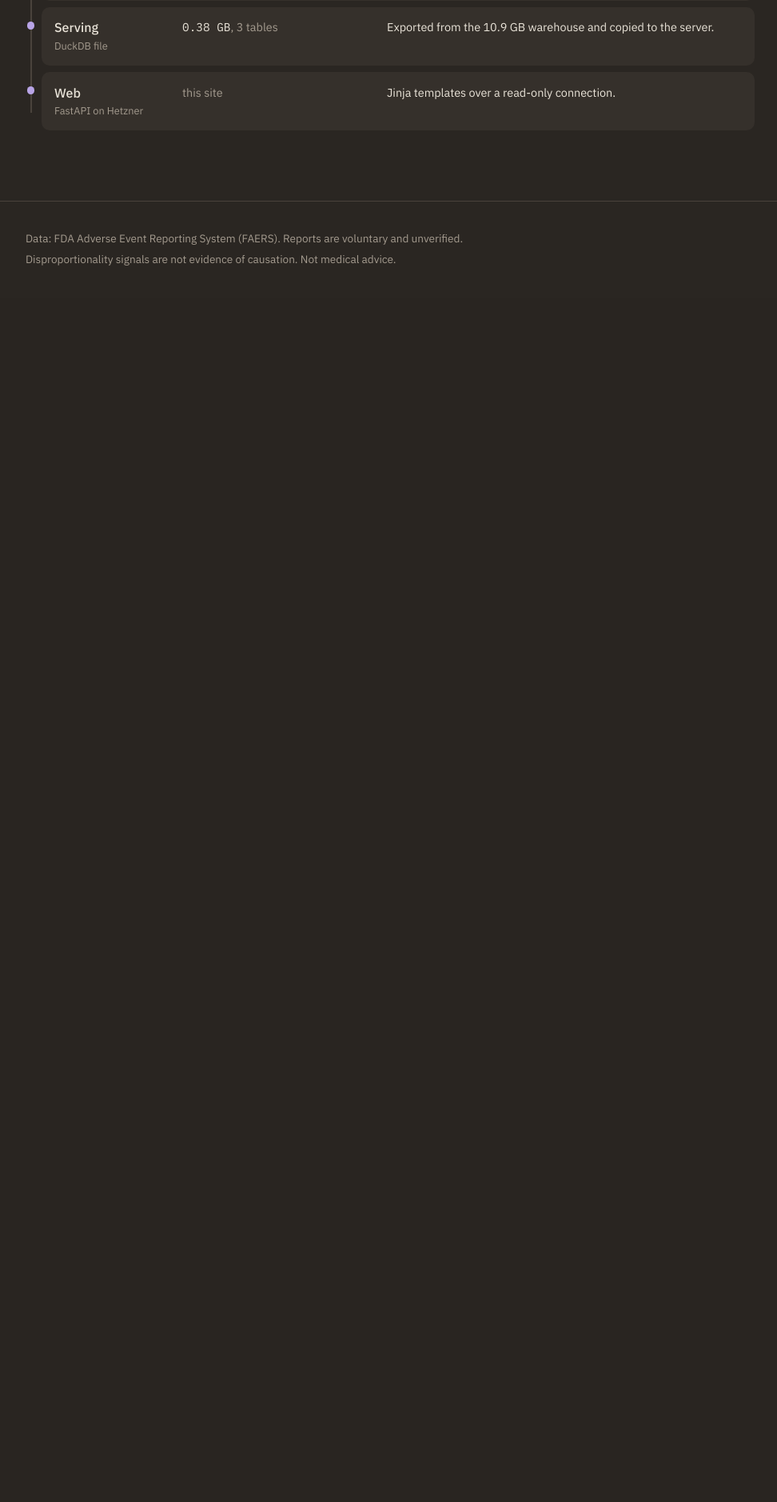
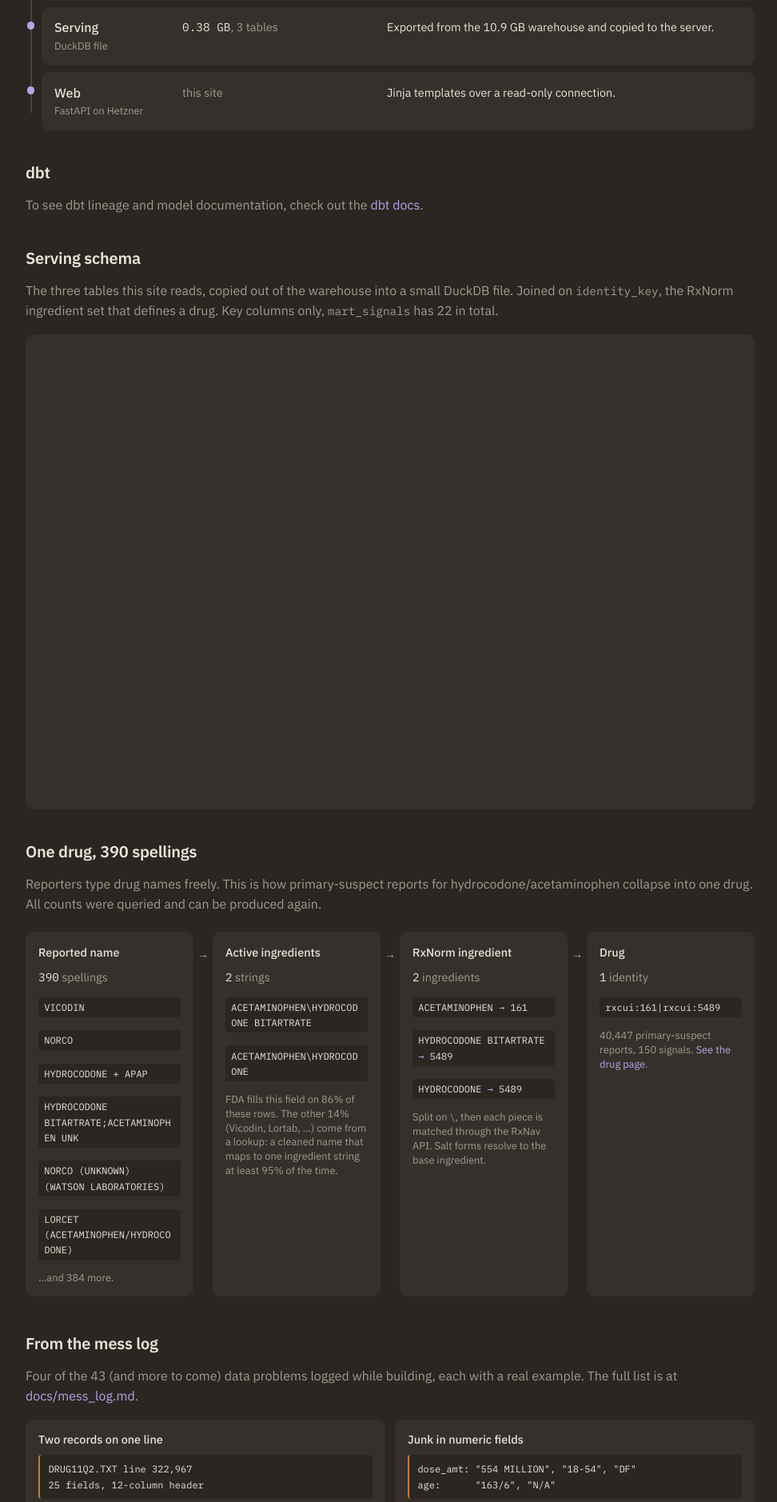
Before and after one commit to DeanKuhn/pharmawatch, a FastAPI app: template src/api/templates/methodology.html in a window 1280 px wide. Shown: the part 993-2871 px from the top of the page at 80% size, without its empty margins (152-1124 px from the left). Before the commit the page ends 1325 px from the top, so only its background shows below. Run offline with FastAPI, Linux system fonts and the light colour scheme; the template is opened without the code that fills it, so the values that code supplies are empty.

Commit message:
added dbt, mermaid ERD, drugname and mess log showcase

```diff
--- a/src/api/templates/methodology.html
+++ b/src/api/templates/methodology.html
@@ -104,4 +104,169 @@
     <div class="stage-note">Jinja templates over a read-only connection.</div>
   </li>
 </ol>
+
+<h2>dbt</h2>
+<p class="muted">
+  To see dbt lineage and model documentation,
+  check out the <a href="/static/dbt-docs.html">dbt docs</a>.
+</p>
+
+<h2>Serving schema</h2>
+<p class="muted">
+  The three tables this site reads, copied out of the warehouse into a small DuckDB file.
+  Joined on <code>identity_key</code>, the RxNorm ingredient set that defines a drug.
+  Key columns only, <code>mart_signals</code> has 22 in total.
+</p>
+<div class="diagram">
+  <pre class="mermaid">
+erDiagram
+  dim_drug ||--o{ mart_signals : "identity_key"
+  mart_signals ||--|{ mart_pair_quarters : "identity_key, reaction_pt"
+
+  dim_drug {
+    varchar drug_key PK "surrogate"
+    varchar identity_key UK "sorted RxNorm ingredients"
+    varchar drug_label "most-reported name"
+    bigint n_signals "pairs with ic025 > 0"
+  }
+  mart_signals {
+    varchar identity_key PK, FK
+    varchar reaction_pt PK "MedDRA term"
+    bigint a "2x2 counts a, b, c, d"
+    double ic025 "rank score"
+    double ic025_nolw "without lawyer reports"
+    double pct_lw "lawyer-reported share"
+    date peak_quarter
+  }
+  mart_pair_quarters {
+    varchar identity_key PK, FK
+    varchar reaction_pt PK, FK
+    date report_quarter PK
+    bigint n_cases
+    bigint n_cases_nolw
+  }
+  </pre>
+</div>
+
+<h2>One drug, 390 spellings</h2>
+<p class="muted">
+  Reporters type drug names freely. This is how primary-suspect reports for
+  hydrocodone/acetaminophen collapse into one drug.
+  All counts were queried and can be produced again.
+</p>
+
+<ol class="trace">
+  <li class="trace-step">
+    <div class="trace-label">Reported name</div>
+    <div class="trace-count"><span class="count">390</span> spellings</div>
+    <ul class="chips">
+      <li>VICODIN</li>
+      <li>NORCO</li>
+      <li>HYDROCODONE + APAP</li>
+      <li>HYDROCODONE BITARTRATE;ACETAMINOPHEN UNK</li>
+      <li>NORCO (UNKNOWN) (WATSON LABORATORIES)</li>
+      <li>LORCET (ACETAMINOPHEN/HYDROCODONE)</li>
+    </ul>
+    <div class="trace-note">…and 384 more.</div>
+  </li>
+  <li class="trace-step">
+    <div class="trace-label">Active ingredients</div>
+    <div class="trace-count"><span class="count">2</span> strings</div>
+    <ul class="chips">
+      <li>ACETAMINOPHEN\HYDROCODONE BITARTRATE</li>
+      <li>ACETAMINOPHEN\HYDROCODONE</li>
+    </ul>
+    <div class="trace-note">
+      FDA fills this field on 86% of these rows. The other 14% (Vicodin, Lortab, …) come
+      from a lookup: a cleaned name that maps to one ingredient string at least 95% of the time.
+    </div>
+  </li>
+  <li class="trace-step">
+    <div class="trace-label">RxNorm ingredient</div>
+    <div class="trace-count"><span class="count">2</span> ingredients</div>
+    <ul class="chips">
+      <li>ACETAMINOPHEN <span class="arrow">→</span> 161</li>
+      <li>HYDROCODONE BITARTRATE <span class="arrow">→</span> 5489</li>
+      <li>HYDROCODONE <span class="arrow">→</span> 5489</li>
+    </ul>
+    <div class="trace-note">
+      Split on <code>\</code>, then each piece is matched through the RxNav API.
+      Salt forms resolve to the base ingredient.
+    </div>
+  </li>
+  <li class="trace-step">
+    <div class="trace-label">Drug</div>
+    <div class="trace-count"><span class="count">1</span> identity</div>
+    <ul class="chips">
+      <li>rxcui:161|rxcui:5489</li>
+    </ul>
+    <div class="trace-note">
+      40,447 primary-suspect reports, 150 signals.
+      <a href="/drugs/2f3a89c7502409f60aadad5e13da4a50">See the drug page</a>.
+    </div>
+  </li>
+</ol>
+
+<h2>From the mess log</h2>
+<p class="muted">
+  Four of the 43 (and more to come) data problems logged while building,
+  each with a real example.
+  The full list is at <a href="https://github.com/DeanKuhn/pharmawatch/blob/main/docs/mess_log.md">docs/mess_log.md</a>.
+</p>
+
+<div class="mess-grid">
+  <div class="mess-card">
+    <div class="mess-title">Two records on one line</div>
+    <pre class="mess-example">DRUG11Q2.TXT line 322,967
+25 fields, 12-column header</pre>
+    <div class="mess-fix">A missing line break glued two drug records together. The parser
+      splits overlong lines into header-sized chunks.</div>
+  </div>
+  <div class="mess-card">
+    <div class="mess-title">Junk in numeric fields</div>
+    <pre class="mess-example">dose_amt: "554 MILLION", "18-54", "DF"
+age:      "163/6", "N/A"</pre>
+    <div class="mess-fix">Cast with <code>try_cast</code> to null. A bare <code>decimal</code>
+      cast was also silently rounding 0.0005 to 0.001, so doses are stored as double.</div>
+  </div>
+  <div class="mess-card">
+    <div class="mess-title">Pfizer and Moderna merged</div>
+    <pre class="mess-example">TOZINAMERAN (Pfizer)  48,359 rows
+ELASOMERAN (Moderna)  30,651 rows
+→ one RxNorm ingredient</pre>
+    <div class="mess-fix">Both map to the same RxNorm ingredient, so a dbt seed file maps 18 biologic pieces to product-level RxNorm codes instead.</div>
+  </div>
+  <div class="mess-card">
+    <div class="mess-title">One field, several drugs</div>
+    <pre class="mess-example">prod_ai: "AZITHROMYCIN OR METHOTREXATE SODIUM"
+81 strings, 9,638 rows</pre>
+    <div class="mess-fix">FDA lists every candidate when a name is ambiguous. These rows stay
+      in the background counts but are never scored as a drug.</div>
+  </div>
+</div>
+
+<script type="module">
+  import mermaid from "https://cdn.jsdelivr.net/npm/mermaid@11.4.1/dist/mermaid.esm.min.mjs";
+  mermaid.initialize({
+    startOnLoad: true,
+    theme: "base",
+    er: { fontSize: 16 },
+    themeVariables: {
+      darkMode: true,
+      background: "#35302b",
+      primaryColor: "#4a4260",
+      primaryTextColor: "#e9e3d8",
+      primaryBorderColor: "#6b5f8a",
+      lineColor: "#a39a8e",
+      attributeBackgroundColorOdd: "#2a2622",
+      attributeBackgroundColorEven: "#312c28",
+      edgeLabelBackground: "#35302b",
+      clusterBkg: "#2a2622",
+      clusterBorder: "#4a433c",
+      titleColor: "#a39a8e",
+      fontFamily: "IBM Plex Sans, system-ui, sans-serif",
+      fontSize: "14px",
+    },
+  });
+</script>
 {% endblock %}
```
